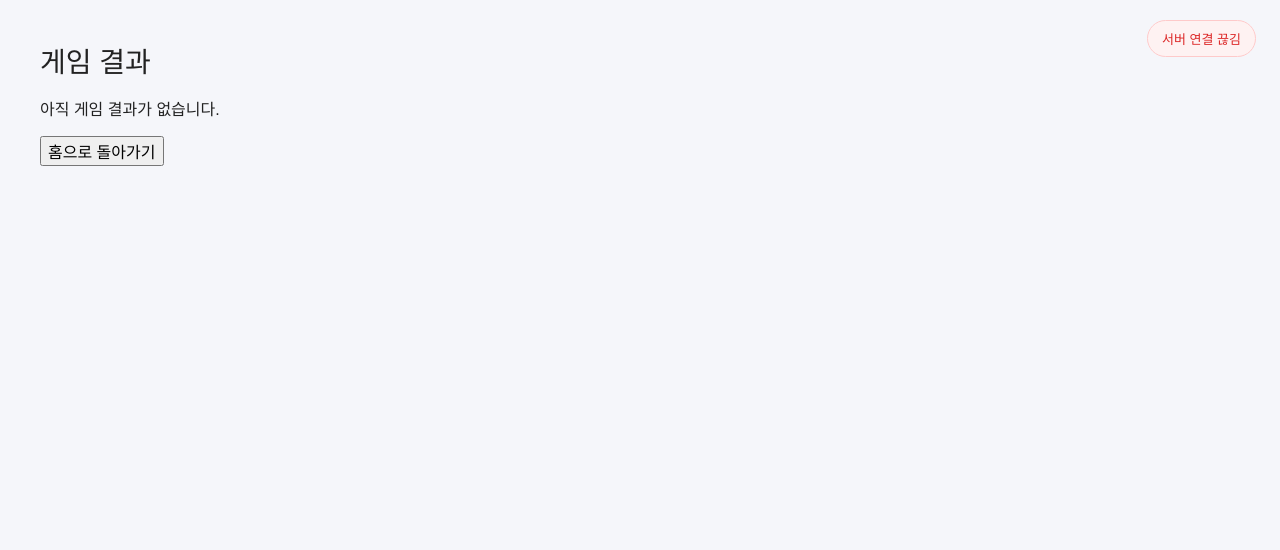
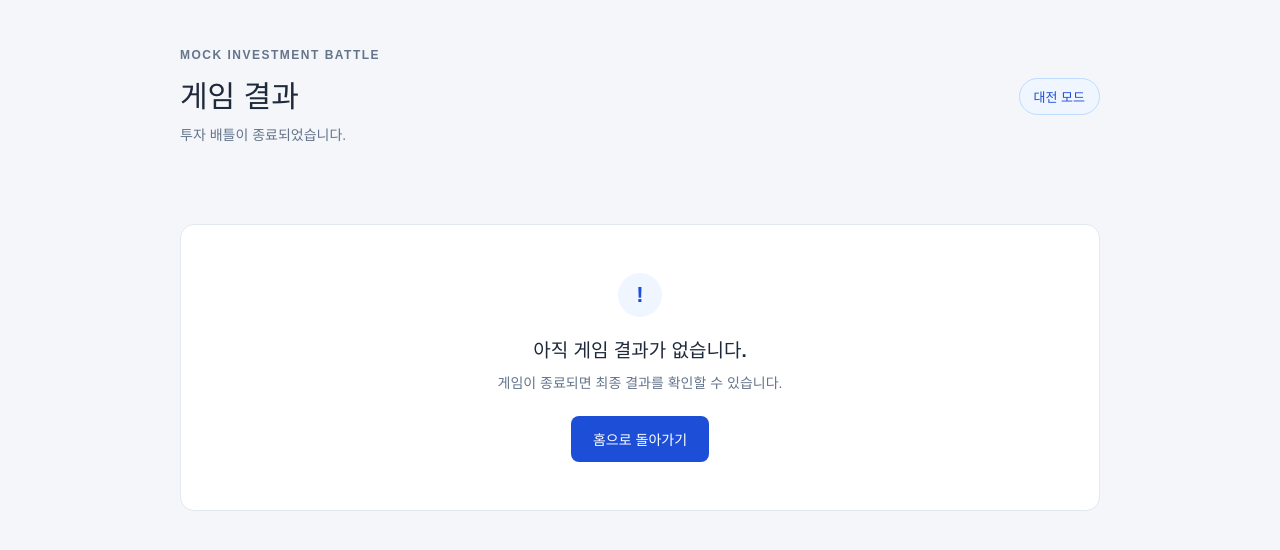
Before and after one commit to mock-battle-kgu/mock-battle, a React app in the folder frontend/: page /result in a window 1280 px wide. Shown: the top 550 px of the page. Built offline with nearby package versions, Linux system fonts and the light colour scheme; no server answers; the HTML template or start-up script is replaced by a standard one.

Commit message:
feat(frontend): 결과 화면 구현

```diff
--- a/frontend/src/App.css
+++ b/frontend/src/App.css
@@ -1,7 +1,9 @@
+
 main {
   width: 100%;
   min-height: 100vh;
   padding: 40px;
+  box-sizing: border-box;
 }
 
 h1 {
@@ -14,27 +16,3 @@ h1 {
     padding: 24px 16px;
   }
 }
-
-.connection-status {
-  position: fixed;
-  top: 20px;
-  right: 24px;
-  z-index: 1000;
-  padding: 8px 14px;
-  border-radius: 20px;
-  font-size: 13px;
-  font-weight: 600;
-  border: 1px solid;
-}
-
-.connection-status.connected {
-  color: #1d4ed8;
-  background: #eff6ff;
-  border-color: #bfdbfe;
-}
-
-.connection-status.disconnected {
-  color: #dc2626;
-  background: #fef2f2;
-  border-color: #fecaca;
-}
--- a/frontend/src/App.jsx
+++ b/frontend/src/App.jsx
@@ -20,7 +20,6 @@ import './App.css'
 
 function AppContent() {
   const {
-    connectionStatus,
     gameState,
     createRoom,
     joinRoom,
@@ -35,27 +34,23 @@ function AppContent() {
     }
   }, [gameState.result, navigate])
 
-  const statusText = {
-    mock: 'Mock 서버 연결',
-    connected: '서버 연결됨',
-    disconnected: '서버 연결 끊김',
-  }
-
   return (
     <div>
-      {location.pathname !== '/game' && (
-        <div className={`connection-status ${connectionStatus}`}>
-          {statusText[connectionStatus]}
-        </div>
-      )}
-
       <Routes>
         <Route
           path="/"
-          element={<Home createRoom={createRoom} joinRoom={joinRoom} />}
+          element={
+            <Home
+              createRoom={createRoom}
+              joinRoom={joinRoom}
+            />
+          }
         />
 
-        <Route path="/waiting" element={<WaitingRoom />} />
+        <Route
+          path="/waiting"
+          element={<WaitingRoom />}
+        />
 
         <Route
           path="/game"
@@ -68,13 +63,23 @@ function AppContent() {
             <Result
               result={gameState.result}
               playerId={gameState.playerId}
-              mode={gameState.game?.mode || gameState.room?.mode}
+              mode={
+                gameState.game?.mode ||
+                gameState.room?.mode
+              }
             />
           }
         />
 
-        <Route path="/hall-of-fame" element={<HallOfFame />} />
-        <Route path="*" element={<Navigate to="/" replace />} />
+        <Route
+          path="/hall-of-fame"
+          element={<HallOfFame />}
+        />
+
+        <Route
+          path="*"
+          element={<Navigate to="/" replace />}
+        />
       </Routes>
     </div>
   )
--- /dev/null
+++ b/frontend/src/pages/Result.css
@@ -0,0 +1,338 @@
+
+.result-page {
+  width: 100%;
+  max-width: 1000px;
+  min-height: 100vh;
+  margin: 0 auto;
+  padding: 48px 40px;
+  box-sizing: border-box;
+  color: #1e293b;
+}
+
+.result-header {
+  display: flex;
+  justify-content: space-between;
+  align-items: center;
+  gap: 20px;
+  margin-bottom: 32px;
+}
+
+.result-label {
+  margin: 0 0 10px;
+  color: #64748b;
+  font-size: 12px;
+  font-weight: 700;
+  letter-spacing: 1.5px;
+}
+
+.result-header h1 {
+  margin: 0 0 8px;
+  font-size: 30px;
+  font-weight: 700;
+}
+
+.result-subtitle {
+  margin: 0;
+  color: #64748b;
+  font-size: 14px;
+}
+
+.result-mode {
+  padding: 8px 14px;
+  border: 1px solid #bfdbfe;
+  border-radius: 20px;
+  background: #eff6ff;
+  color: #1d4ed8;
+  font-size: 13px;
+  font-weight: 600;
+  white-space: nowrap;
+}
+
+.result-summary,
+.result-reveal {
+  margin-bottom: 24px;
+  padding: 28px;
+  border: 1px solid #e2e8f0;
+  border-radius: 14px;
+  background: #ffffff;
+}
+
+.result-summary-heading {
+  margin-bottom: 24px;
+}
+
+.result-summary-label,
+.result-section-label {
+  color: #64748b;
+  font-size: 11px;
+  font-weight: 700;
+  letter-spacing: 1.2px;
+}
+
+.result-summary-heading h2,
+.result-section-heading h2 {
+  margin: 7px 0 0;
+  font-size: 20px;
+}
+
+.result-rank {
+  display: flex;
+  justify-content: space-between;
+  align-items: center;
+  margin-bottom: 20px;
+  padding: 16px 20px;
+  border-radius: 10px;
+  background: #f8fafc;
+}
+
+.result-rank span {
+  color: #64748b;
+  font-size: 14px;
+}
+
+.result-rank strong {
+  color: #1d4ed8;
+  font-size: 22px;
+}
+
+.result-stats {
+  display: grid;
+  grid-template-columns: repeat(2, minmax(0, 1fr));
+  gap: 16px;
+}
+
+.result-stat-card {
+  display: flex;
+  flex-direction: column;
+  justify-content: center;
+  gap: 12px;
+  min-height: 130px;
+  padding: 22px;
+  border: 1px solid #e2e8f0;
+  border-radius: 10px;
+  background: #ffffff;
+  box-sizing: border-box;
+}
+
+.result-stat-label {
+  color: #64748b;
+  font-size: 14px;
+  font-weight: 500;
+}
+
+.result-return {
+  font-size: clamp(26px, 4vw, 34px);
+  font-weight: 700;
+  font-variant-numeric: tabular-nums;
+}
+
+.result-return.positive {
+  color: #dc2626;
+}
+
+.result-return.negative {
+  color: #2563eb;
+}
+
+.result-asset {
+  color: #0f172a;
+  font-size: clamp(22px, 3vw, 28px);
+  font-weight: 700;
+  font-variant-numeric: tabular-nums;
+  word-break: keep-all;
+}
+
+.result-section-heading {
+  display: flex;
+  justify-content: space-between;
+  align-items: center;
+  gap: 16px;
+  margin-bottom: 24px;
+}
+
+.result-reveal-badge {
+  padding: 6px 10px;
+  border-radius: 6px;
+  background: #f1f5f9;
+  color: #475569;
+  font-size: 12px;
+  font-weight: 600;
+  white-space: nowrap;
+}
+
+.result-stock-info {
+  overflow: hidden;
+  border: 1px solid #e2e8f0;
+  border-radius: 10px;
+}
+
+.result-stock-main {
+  padding: 24px;
+  background: #f8fafc;
+}
+
+.result-stock-caption {
+  color: #64748b;
+  font-size: 13px;
+}
+
+.result-stock-main h3 {
+  margin: 10px 0 6px;
+  color: #0f172a;
+  font-size: 25px;
+}
+
+.result-stock-code {
+  color: #64748b;
+  font-size: 13px;
+}
+
+.result-period {
+  display: flex;
+  justify-content: space-between;
+  align-items: center;
+  gap: 16px;
+  padding: 18px 24px;
+  border-top: 1px solid #e2e8f0;
+}
+
+.result-period span {
+  color: #64748b;
+  font-size: 13px;
+}
+
+.result-period strong {
+  color: #334155;
+  font-size: 14px;
+  text-align: right;
+}
+
+.result-missing {
+  margin: 0;
+  padding: 20px 0;
+  color: #94a3b8;
+  font-size: 14px;
+  text-align: center;
+}
+
+.result-footer {
+  display: flex;
+  justify-content: space-between;
+  align-items: center;
+  gap: 16px;
+  padding: 12px 0;
+}
+
+.result-footer p {
+  margin: 0;
+  color: #64748b;
+  font-size: 13px;
+}
+
+.result-home-button {
+  padding: 13px 22px;
+  border: 0;
+  border-radius: 8px;
+  background: #1d4ed8;
+  color: #ffffff;
+  font-size: 14px;
+  font-weight: 600;
+  cursor: pointer;
+  transition: background 0.2s ease;
+}
+
+.result-home-button:hover {
+  background: #1e40af;
+}
+
+.result-empty {
+  margin-top: 80px;
+  padding: 48px 24px;
+  border: 1px solid #e2e8f0;
+  border-radius: 14px;
+  background: #ffffff;
+  text-align: center;
+}
+
+.result-empty-icon {
+  display: flex;
+  align-items: center;
+  justify-content: center;
+  width: 44px;
+  height: 44px;
+  margin: 0 auto 18px;
+  border-radius: 50%;
+  background: #eff6ff;
+  color: #1d4ed8;
+  font-size: 22px;
+  font-weight: 700;
+}
+
+.result-empty h2 {
+  margin: 0 0 10px;
+  font-size: 19px;
+}
+
+.result-empty p {
+  margin: 0 0 24px;
+  color: #64748b;
+  font-size: 14px;
+}
+
+@media (max-width: 768px) {
+  .result-page {
+    padding: 32px 16px;
+  }
+
+  .result-header {
+    align-items: flex-start;
+  }
+
+  .result-header h1 {
+    font-size: 26px;
+  }
+
+  .result-summary,
+  .result-reveal {
+    padding: 20px;
+  }
+
+  .result-stat-card {
+    min-height: 110px;
+    padding: 16px;
+  }
+}
+
+@media (max-width: 480px) {
+  .result-header {
+    flex-direction: column;
+  }
+
+  .result-stats {
+    grid-template-columns: 1fr;
+  }
+
+  .result-section-heading {
+    align-items: flex-start;
+    flex-direction: column;
+  }
+
+  .result-period {
+    align-items: flex-start;
+    flex-direction: column;
+    gap: 8px;
+  }
+
+  .result-period strong {
+    text-align: left;
+  }
+
+  .result-footer {
+    align-items: stretch;
+    flex-direction: column;
+  }
+
+  .result-home-button {
+    width: 100%;
+  }
+}
--- a/frontend/src/pages/Result.jsx
+++ b/frontend/src/pages/Result.jsx
@@ -1,81 +1,174 @@
 
 import { useNavigate } from 'react-router-dom'
+import './Result.css'
+
+const formatReturnPct = (value) => {
+  if (value == null || !Number.isFinite(Number(value))) return '—'
+
+  const number = Number(value)
+  const sign = number > 0 ? '+' : ''
+
+  return `${sign}${number.toFixed(1)}%`
+}
+
+const formatAsset = (value) => {
+  if (value == null || !Number.isFinite(Number(value))) return '—'
+
+  return `${Number(value).toLocaleString('ko-KR')}원`
+}
 
 function Result({ result, playerId, mode }) {
   const navigate = useNavigate()
 
-  // 내 playerId와 일치하는 결과만 사용
   const myRank = result?.ranks?.find(
-    (rank) => rank.playerId === playerId
+    (rank) => rank.playerId === playerId,
   )
 
-  const isPractice = mode === 'practice' || Boolean(result?.reveal)
+  const isPractice =
+    mode === 'practice' || Boolean(result?.reveal)
+
   const reveal = result?.reveal
 
-  const formatReturnPct = (value) => {
-    if (typeof value !== 'number') return '-'
-
-    const sign = value > 0 ? '+' : ''
-    return `${sign}${value.toFixed(1)}%`
-  }
-
-  const formatAsset = (value) => {
-    if (typeof value !== 'number') return '-'
-
-    return `${value.toLocaleString('ko-KR')}원`
-  }
+  const returnPct = Number(myRank?.returnPct)
+  const hasReturn = Number.isFinite(returnPct)
+  const isPositive = hasReturn && returnPct >= 0
 
   return (
-    <main>
+    <main className="result-page">
+      <header className="result-header">
+        <div>
+          <p className="result-label">MOCK INVESTMENT BATTLE</p>
           <h1>게임 결과</h1>
+          <p className="result-subtitle">
+            {isPractice
+              ? '연습 게임이 종료되었습니다.'
+              : '투자 배틀이 종료되었습니다.'}
+          </p>
+        </div>
+
+        <span className="result-mode">
+          {isPractice ? '연습 모드' : '대전 모드'}
+        </span>
+      </header>
 
       {!result && (
-        <p>아직 게임 결과가 없습니다.</p>
-      )}
-
-      {result && !myRank && (
-        <p>내 게임 결과를 찾을 수 없습니다.</p>
-      )}
-
-      {myRank && (
-        <section>
-          <h2>최종 결과</h2>
-
+        <section className="result-empty">
+          <div className="result-empty-icon">!</div>
+          <h2>아직 게임 결과가 없습니다.</h2>
           <p>
-            최종 순위: {myRank.rank}위
+            게임이 종료되면 최종 결과를 확인할 수 있습니다.
           </p>
-
-          <p>
-            최종 수익률: {formatReturnPct(myRank.returnPct)}
-          </p>
-
-          <p>
-            최종 총자산: {formatAsset(myRank.totalAsset)}
-          </p>
+          <button
+            type="button"
+            className="result-home-button"
+            onClick={() => navigate('/')}
+          >
+            홈으로 돌아가기
+          </button>
         </section>
       )}
 
-      {isPractice && reveal && (
-        <section>
-          <h2>연습 종목 공개</h2>
+      {result && (
+        <>
+          <section className="result-summary">
+            <div className="result-summary-heading">
+              <span className="result-summary-label">
+                FINAL RESULT
+              </span>
+              <h2>최종 투자 성적</h2>
+            </div>
 
-          <p>
-            실제 종목명: {reveal.name}
+            {myRank ? (
+              <>
+                <div className="result-rank">
+                  <span>최종 순위</span>
+                  <strong>{myRank.rank ?? '—'}위</strong>
+                </div>
+
+                <div className="result-stats">
+                  <article className="result-stat-card">
+                    <span className="result-stat-label">
+                      최종 수익률
+                    </span>
+                    <strong
+                      className={`result-return ${
+                        isPositive ? 'positive' : 'negative'
+                      }`}
+                    >
+                      {formatReturnPct(myRank.returnPct)}
+                    </strong>
+                  </article>
+
+                  <article className="result-stat-card">
+                    <span className="result-stat-label">
+                      최종 총자산
+                    </span>
+                    <strong className="result-asset">
+                      {formatAsset(myRank.totalAsset)}
+                    </strong>
+                  </article>
+                </div>
+              </>
+            ) : (
+              <p className="result-missing">
+                내 게임 결과를 찾을 수 없습니다.
               </p>
+            )}
+          </section>
 
-          <p>
-            종목 코드: {reveal.code}
+          {isPractice && (
+            <section className="result-reveal">
+              <div className="result-section-heading">
+                <div>
+                  <span className="result-section-label">
+                    PRACTICE REVEAL
+                  </span>
+                  <h2>실제 종목 공개</h2>
+                </div>
+                <span className="result-reveal-badge">
+                  연습 모드
+                </span>
+              </div>
+
+              {reveal ? (
+                <div className="result-stock-info">
+                  <div className="result-stock-main">
+                    <span className="result-stock-caption">
+                      실제 투자 종목
+                    </span>
+                    <h3>{reveal.name || '종목명 없음'}</h3>
+                    {reveal.code && (
+                      <span className="result-stock-code">
+                        종목 코드 {reveal.code}
+                      </span>
+                    )}
+                  </div>
+
+                  <div className="result-period">
+                    <span>분석 기간</span>
+                    <strong>{reveal.period || '정보 없음'}</strong>
+                  </div>
+                </div>
+              ) : (
+                <p className="result-missing">
+                  실제 종목 정보가 아직 전달되지 않았습니다.
                 </p>
-
-          <p>
-            분석 기간: {reveal.period}
-          </p>
+              )}
             </section>
           )}
 
-      <button type="button" onClick={() => navigate('/')}>
+          <section className="result-footer">
+            <p>게임이 종료되었습니다.</p>
+            <button
+              type="button"
+              className="result-home-button"
+              onClick={() => navigate('/')}
+            >
               홈으로 돌아가기
             </button>
+          </section>
+        </>
+      )}
     </main>
   )
 }
```
Lines whose indentation alone changed are shown as unchanged.
